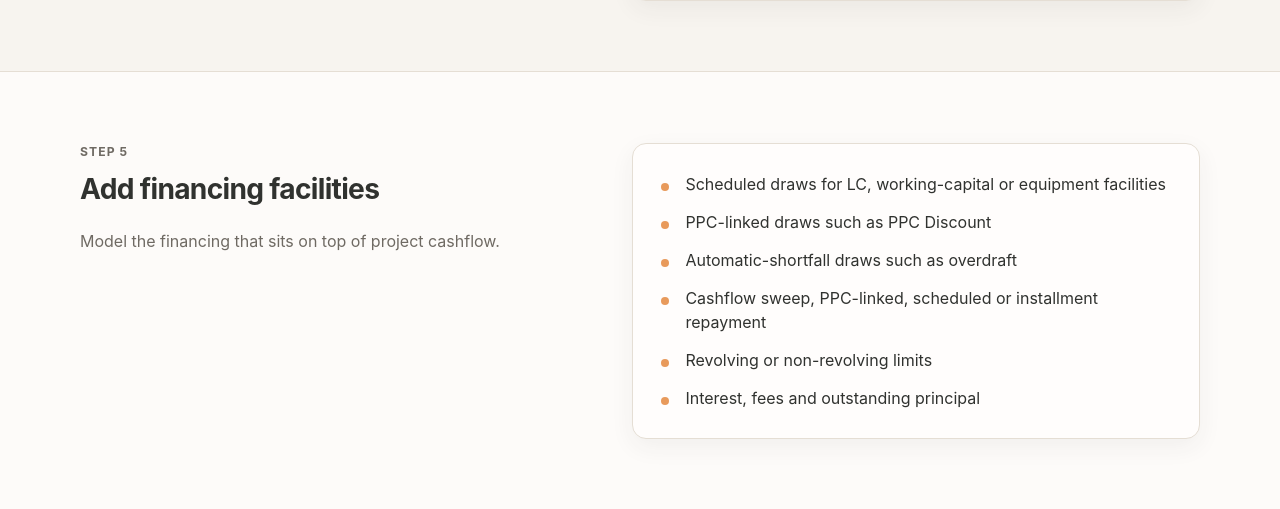
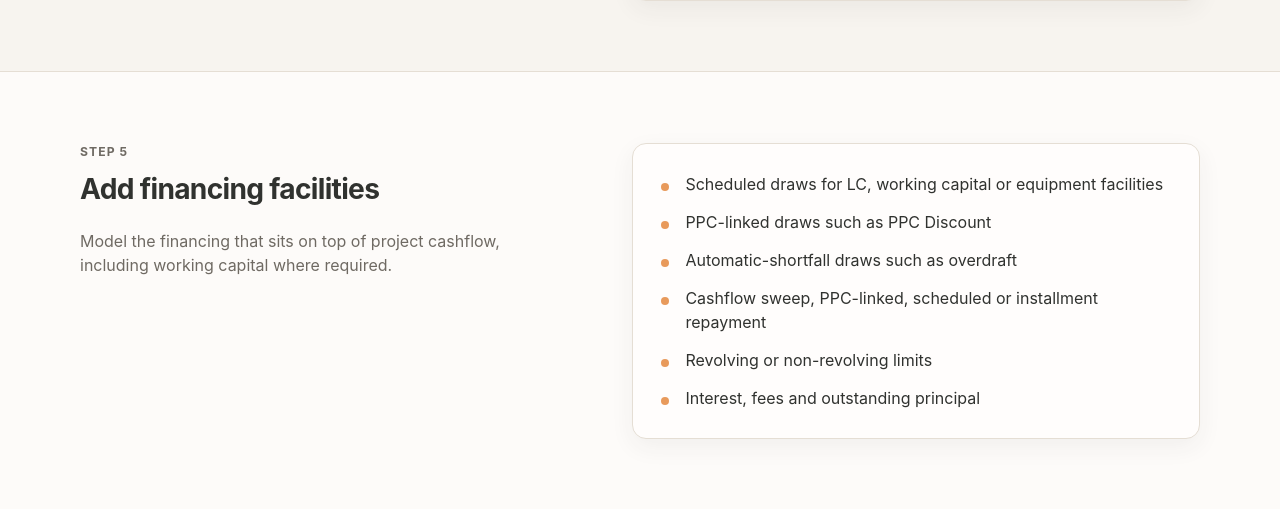
Before and after one commit to iqmia/q_flow, a Flask app: template site/templates/how-it-works.html in a window 1280 px wide. Shown: the part 2310-2819 px from the top of the page. Run offline with Flask 3, Linux system fonts and the light colour scheme; the template is opened without the code that fills it, so the values that code supplies are empty; parts of the project's set-up code (start-up, migrations or seed data) failed here and were passed over.

Commit message:
preserve working capital terminology in workflow page

```diff
--- a/site/templates/how-it-works.html
+++ b/site/templates/how-it-works.html
@@ -10,7 +10,7 @@
 
 <section class="section"><div class="site-shell split-section"><div><p class="eyebrow">Step 4</p><h2>Apply contract terms and assumptions</h2><p>Turn contract-value work and Work activity cost profiles into expected receipts and payments.</p></div><div class="card content-card"><ul class="clean-list"><li>Advance and advance recovery</li><li>Work in Excess of Billings (WIEB)</li><li>Retention</li><li>Payment period</li><li>Defects Liability Period (DLP)</li><li>Subcontract payment, retention and WIEB assumptions</li></ul></div></div></section>
 
-<section class="section section--surface"><div class="site-shell split-section"><div><p class="eyebrow">Step 5</p><h2>Add financing facilities</h2><p>Model the financing that sits on top of project cashflow.</p></div><div class="card content-card"><ul class="clean-list"><li>Scheduled draws for LC, working-capital or equipment facilities</li><li>PPC-linked draws such as PPC Discount</li><li>Automatic-shortfall draws such as overdraft</li><li>Cashflow sweep, PPC-linked, scheduled or installment repayment</li><li>Revolving or non-revolving limits</li><li>Interest, fees and outstanding principal</li></ul></div></div></section>
+<section class="section section--surface"><div class="site-shell split-section"><div><p class="eyebrow">Step 5</p><h2>Add financing facilities</h2><p>Model the financing that sits on top of project cashflow, including working capital where required.</p></div><div class="card content-card"><ul class="clean-list"><li>Scheduled draws for LC, working capital or equipment facilities</li><li>PPC-linked draws such as PPC Discount</li><li>Automatic-shortfall draws such as overdraft</li><li>Cashflow sweep, PPC-linked, scheduled or installment repayment</li><li>Revolving or non-revolving limits</li><li>Interest, fees and outstanding principal</li></ul></div></div></section>
 
 <section class="section"><div class="site-shell split-section"><div><p class="eyebrow">Step 6</p><h2>Review Project Cashflow, Facilities and Cash Position</h2><p>CashflowPot separates the project's own economics from the financing used to support it.</p></div><div class="card content-card"><ul class="clean-list"><li><strong>Project Cashflow</strong> — Client PPC receipts and Work + Scheduled Cost</li><li><strong>Facilities</strong> — Draw, Repayment, Interest &amp; fees, Outstanding balance</li><li><strong>Cash Position</strong> — Total inflow, Total outflow, Net cash flow, Closing cash balance</li><li>Peak Funding Requirement</li><li>Peak Facility Usage and Outstanding Facilities</li><li>Cash after Debt Settlement</li></ul></div></div></section>
 
```
